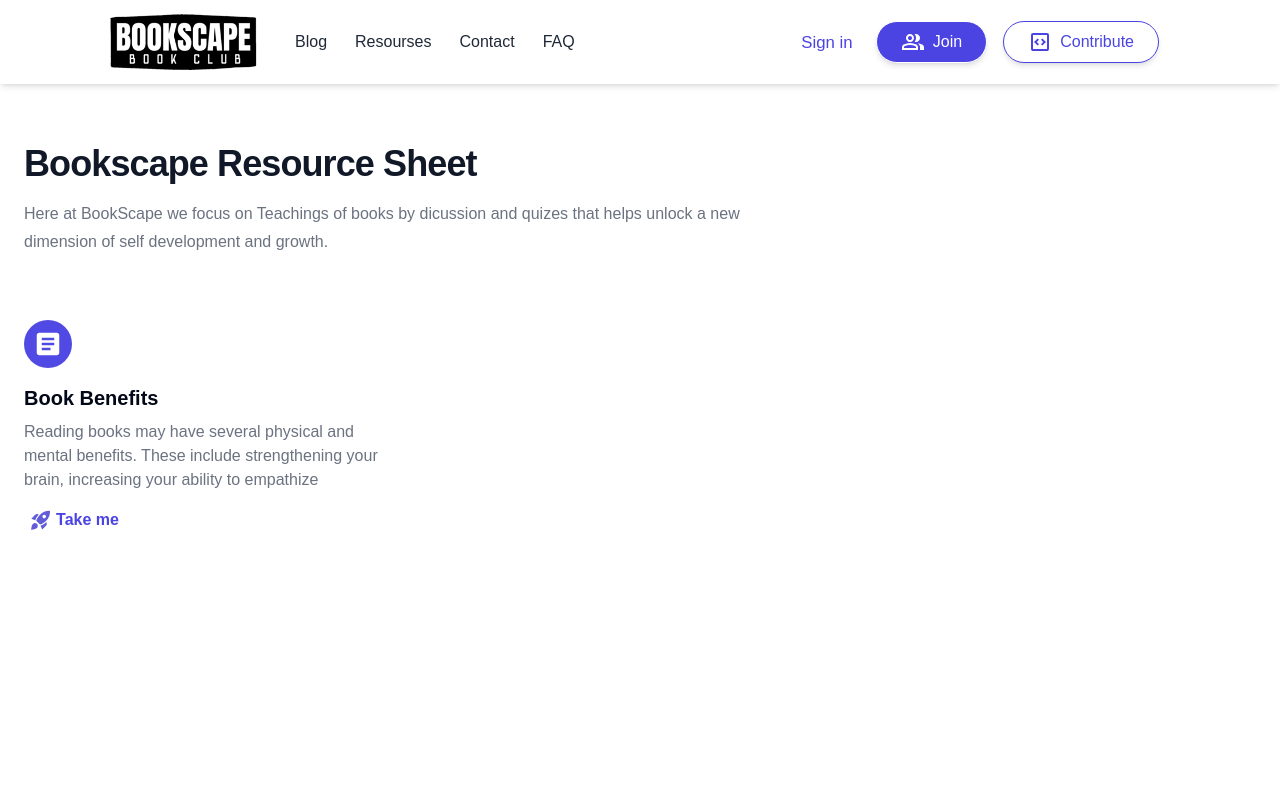
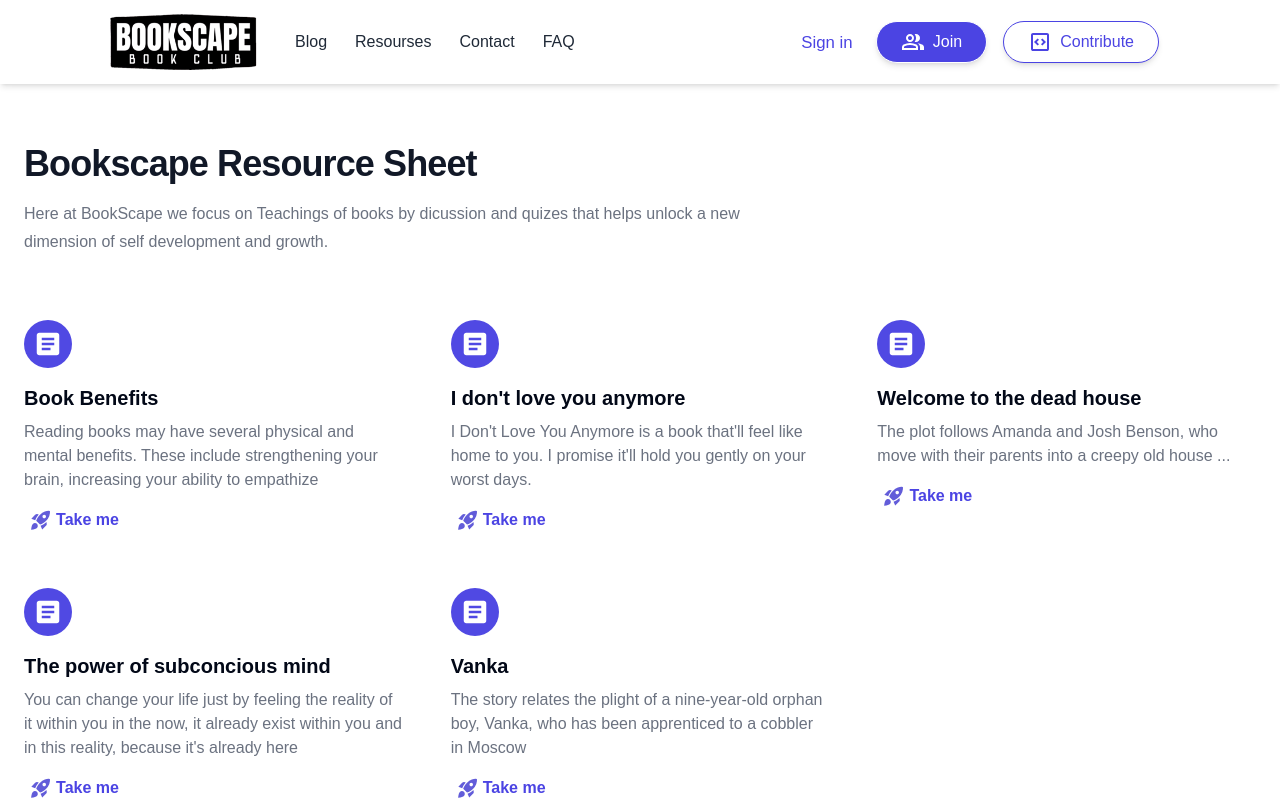
Before and after one commit to Nishantjaryal/bookclub, a Next.js app: page /resources in a window 1280 px wide. Shown: the top 800 px of the page. Built offline with nearby package versions, Linux system fonts and the light colour scheme; no server answers.

Commit message:
Adding Books

```diff
--- a/constants/constants.ts
+++ b/constants/constants.ts
@@ -185,16 +185,46 @@ export const blogSheet = {
 
 export const resourcesData = {
   heading: "Bookscape Resource Sheet",
-  description: "Here at BookScape we focus on Teachings of books by dicussion and quizes that helps unlock a new dimension of self development and growth.",
-  posts:[
+  description:
+    "Here at BookScape we focus on Teachings of books by dicussion and quizes that helps unlock a new dimension of self development and growth.",
+  posts: [
     {
-      heading:"Book Benefits",
+      heading: "Book Benefits",
       state: "pdf", // docs || post || link || pdf || news || media || zip
-      description:"Reading books may have several physical and mental benefits. These include strengthening your brain, increasing your ability to empathize",
-      link:"https://www.crawshawacademy.org.uk/seecmsfile/?id=165"
-    }
-  ]
-}
+      description:
+        "Reading books may have several physical and mental benefits. These include strengthening your brain, increasing your ability to empathize",
+      link: "https://www.crawshawacademy.org.uk/seecmsfile/?id=165",
+    },
+    {
+      heading: "I don't love you anymore",
+      state: "pdf", // docs || post || link || pdf || news || media || zip
+      description:
+        "I Don't Love You Anymore is a book that'll feel like home to you. I promise it'll hold you gently on your worst days.",
+      link: "https://drive.google.com/file/d/1ql3UV3HazBzSVonOcNg_R9sC7978lWSK/view?usp=drive_link",
+    },
+    {
+      heading: "Welcome to the dead house",
+      state: "pdf", // docs || post || link || pdf || news || media || zip
+      description:
+        "The plot follows Amanda and Josh Benson, who move with their parents into a creepy old house ...",
+      link: "https://drive.google.com/file/d/1BqgqdklRlAx8WA1x6gUk_sKWdd2M-gY2/view?usp=drive_link",
+    },
+    {
+      heading: "The power of subconcious mind",
+      state: "pdf", // docs || post || link || pdf || news || media || zip
+      description:
+        "You can change your life just by feeling the reality of it within you in the now, it already exist within you and in this reality, because it's already here",
+      link: "https://drive.google.com/file/d/1PwOncVb1AwXSev7Cudm3QUogYGSkk3WU/view?usp=drive_link",
+    },
+    {
+      heading: "Vanka",
+      state: "pdf", // docs || post || link || pdf || news || media || zip
+      description:
+        "The story relates the plight of a nine-year-old orphan boy, Vanka, who has been apprenticed to a cobbler in Moscow",
+      link: "https://drive.google.com/file/d/1-lK9MZjHOssw6nvlbKukvPjznD5c8KyI/view?usp=drive_link",
+    },
+  ],
+};
 
 // ---------------------------------------------------------- CONTACT ----------------------------------------------------------
 
```
